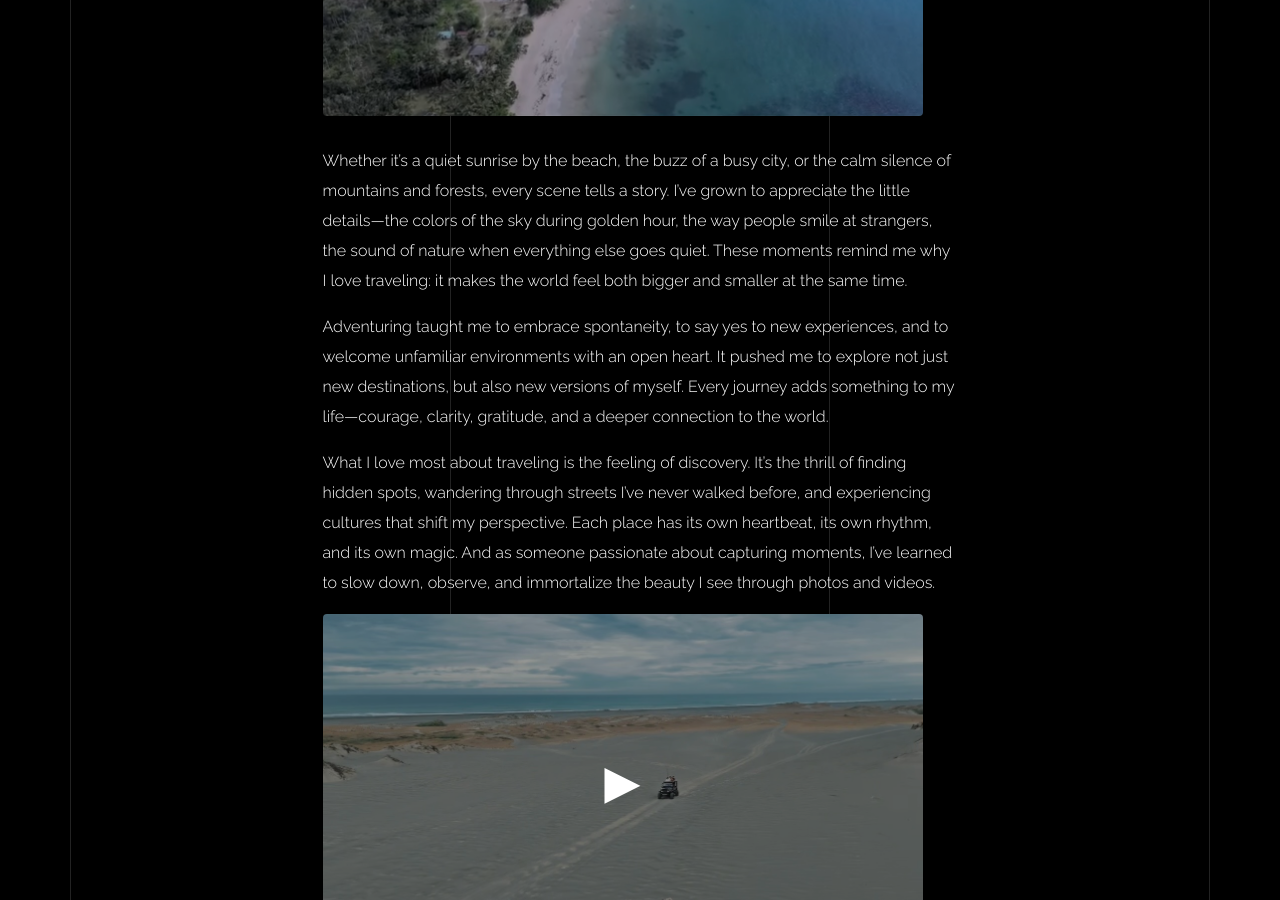
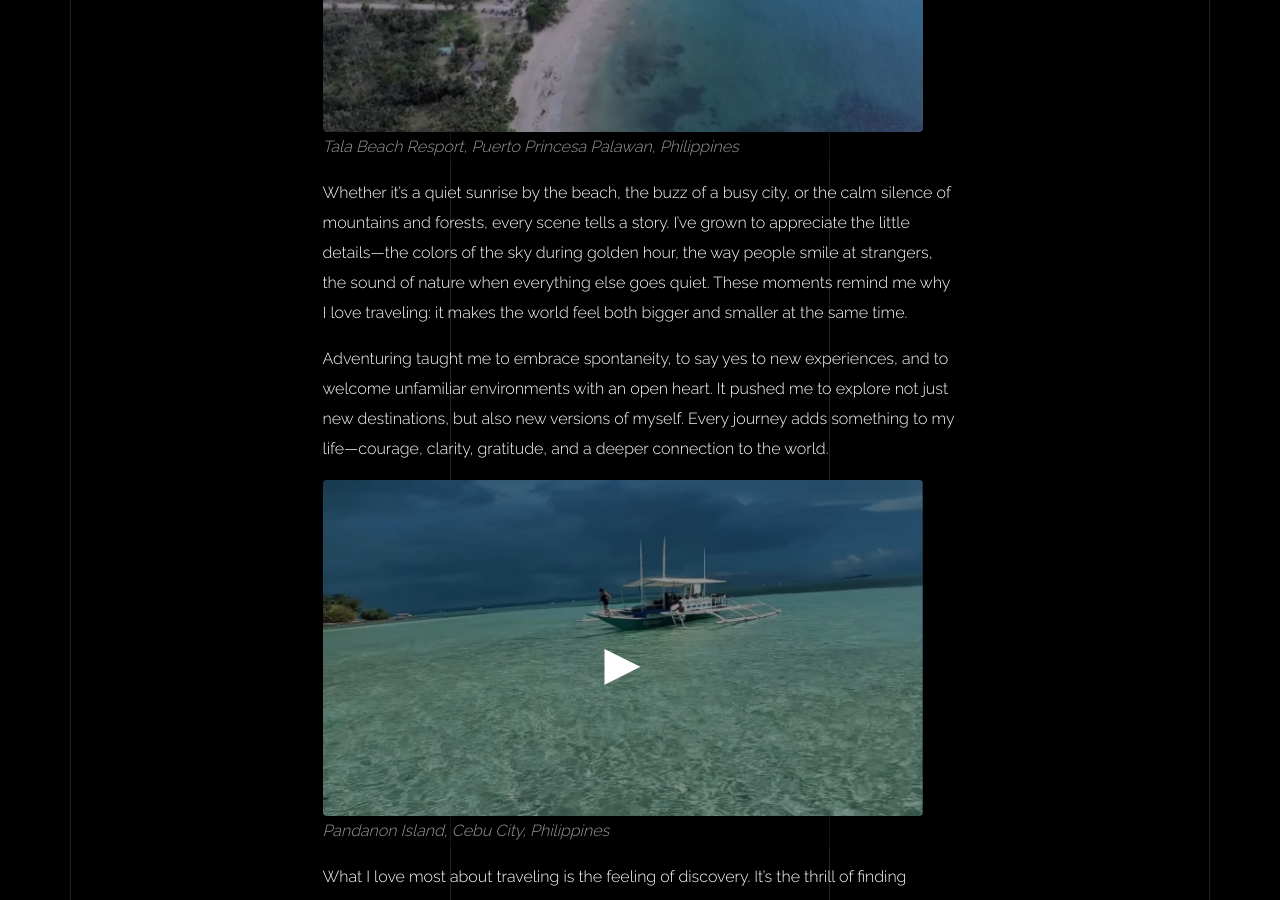
Before and after one commit to karracaye/karracaye-portfolio, a plain HTML site: page blog-single-2.html in a window 1280 px wide. Shown: the part 1900-2800 px from the top of the page. Drawn offline with Linux system fonts and the light colour scheme; files whose address does not match are found by name.

Commit message:
update the blog post for adventure

```diff
--- a/blog-single-2.html
+++ b/blog-single-2.html
@@ -140,8 +140,8 @@
                   <div class="overlay" style="position:absolute; top:0; left:0; width:100%; height:100%; background:rgba(0,0,0,0.4);"></div>
                   <div class="play-button" style="position:absolute; top:50%; left:50%; transform:translate(-50%,-50%); font-size:60px; color:white;">&#9658;</div>
                 </a>
+                <p style="font-style: italic;">Tala Beach Resport, Puerto Princesa Palawan, Philippines</p>
               </div>
-              <br>
               <p>What I love most about traveling is the feeling of discovery. It’s the thrill of finding hidden spots, wandering through streets I’ve never walked before, and experiencing cultures that shift my perspective. Each place has its own heartbeat, its own rhythm, and its own magic. And as someone passionate about capturing moments, I’ve learned to slow down, observe, and immortalize the beauty I see through photos and videos.</p>
               <div class="video-preview" style="max-width:600px; position:relative; cursor:pointer;">
                 <a href="https://www.instagram.com/reel/DET4hHMSYq0/?igsh=MXZzeHJla2o5NWlndg==" target="_blank">
@@ -149,10 +149,18 @@
                   <div class="overlay" style="position:absolute; top:0; left:0; width:100%; height:100%; background:rgba(0,0,0,0.4);"></div>
                   <div class="play-button" style="position:absolute; top:50%; left:50%; transform:translate(-50%,-50%); font-size:60px; color:white;">&#9658;</div>
                 </a>
+                <p style="font-style: italic;">Tala Beach Resport, Puerto Princesa Palawan, Philippines</p>
               </div>
-              <br>
               <p>Whether it’s a quiet sunrise by the beach, the buzz of a busy city, or the calm silence of mountains and forests, every scene tells a story. I’ve grown to appreciate the little details—the colors of the sky during golden hour, the way people smile at strangers, the sound of nature when everything else goes quiet. These moments remind me why I love traveling: it makes the world feel both bigger and smaller at the same time.</p>
               <p>Adventuring taught me to embrace spontaneity, to say yes to new experiences, and to welcome unfamiliar environments with an open heart. It pushed me to explore not just new destinations, but also new versions of myself. Every journey adds something to my life—courage, clarity, gratitude, and a deeper connection to the world.</p>
+              <div class="video-preview" style="max-width:600px; position:relative; cursor:pointer;">
+                <a href="https://www.instagram.com/reel/DNK-kBeyYbv/?igsh=MW1zb3Vmbm9tcWY=" target="_blank">
+                  <img src="images/adventure6.jpg" alt="Masbate Trip" class="img-fluid rounded">
+                  <div class="overlay" style="position:absolute; top:0; left:0; width:100%; height:100%; background:rgba(0,0,0,0.4);"></div>
+                  <div class="play-button" style="position:absolute; top:50%; left:50%; transform:translate(-50%,-50%); font-size:60px; color:white;">&#9658;</div>
+                </a>
+                <p style="font-style: italic;">Pandanon Island, Cebu City, Philippines</p>
+              </div>
               <p>What I love most about traveling is the feeling of discovery. It’s the thrill of finding hidden spots, wandering through streets I’ve never walked before, and experiencing cultures that shift my perspective. Each place has its own heartbeat, its own rhythm, and its own magic. And as someone passionate about capturing moments, I’ve learned to slow down, observe, and immortalize the beauty I see through photos and videos.</p>
               <div class="video-preview" style="max-width:600px; position:relative; cursor:pointer;">
                 <a href="https://www.instagram.com/reel/DRn0SEclVGI/?igsh=eXpldXJzOTkwNzd0" target="_blank">
@@ -160,8 +168,8 @@
                   <div class="overlay" style="position:absolute; top:0; left:0; width:100%; height:100%; background:rgba(0,0,0,0.4);"></div>
                   <div class="play-button" style="position:absolute; top:50%; left:50%; transform:translate(-50%,-50%); font-size:60px; color:white;">&#9658;</div>
                 </a>
+                <p style="font-style: italic;">Sand Dunes, Ilocos Norte, Philippines</p>
               </div>
-              <br>
               <p>And capturing these moments? That’s my way of holding onto them. Through photography and storytelling, I freeze pieces of time so I can share them with others. I want people to feel the warmth of the places I’ve been to, the excitement of discovery, and the serenity that travel brings me.</p>
               <p>Traveling isn’t just a hobby—it’s something that shapes me, inspires me, and fuels my creative spirit. As long as there are new places to explore, new views to witness, and new stories to capture, I know I’ll always be chasing horizons.</p>
               <div class="video-preview" style="max-width:600px; position:relative; cursor:pointer;">
@@ -170,8 +178,8 @@
                   <div class="overlay" style="position:absolute; top:0; left:0; width:100%; height:100%; background:rgba(0,0,0,0.4);"></div>
                   <div class="play-button" style="position:absolute; top:50%; left:50%; transform:translate(-50%,-50%); font-size:60px; color:white;">&#9658;</div>
                 </a>
+                <p style="font-style: italic;">Cowrie Island, Puerto Princesa, Philippines</p>
               </div>
-              <br>
 
               <div class="pt-5 categories_tags ">
                 <p>Categories:  <a href="#">Travel Goals</a>, <a href="#">Adventure</a>  Tags: <a href="#">#enjoylife</a>, <a href="#">#happiness</a></p>
```
Also changed, not shown: index.html (+1 -1 lines), images/adventure6.jpg (added).
